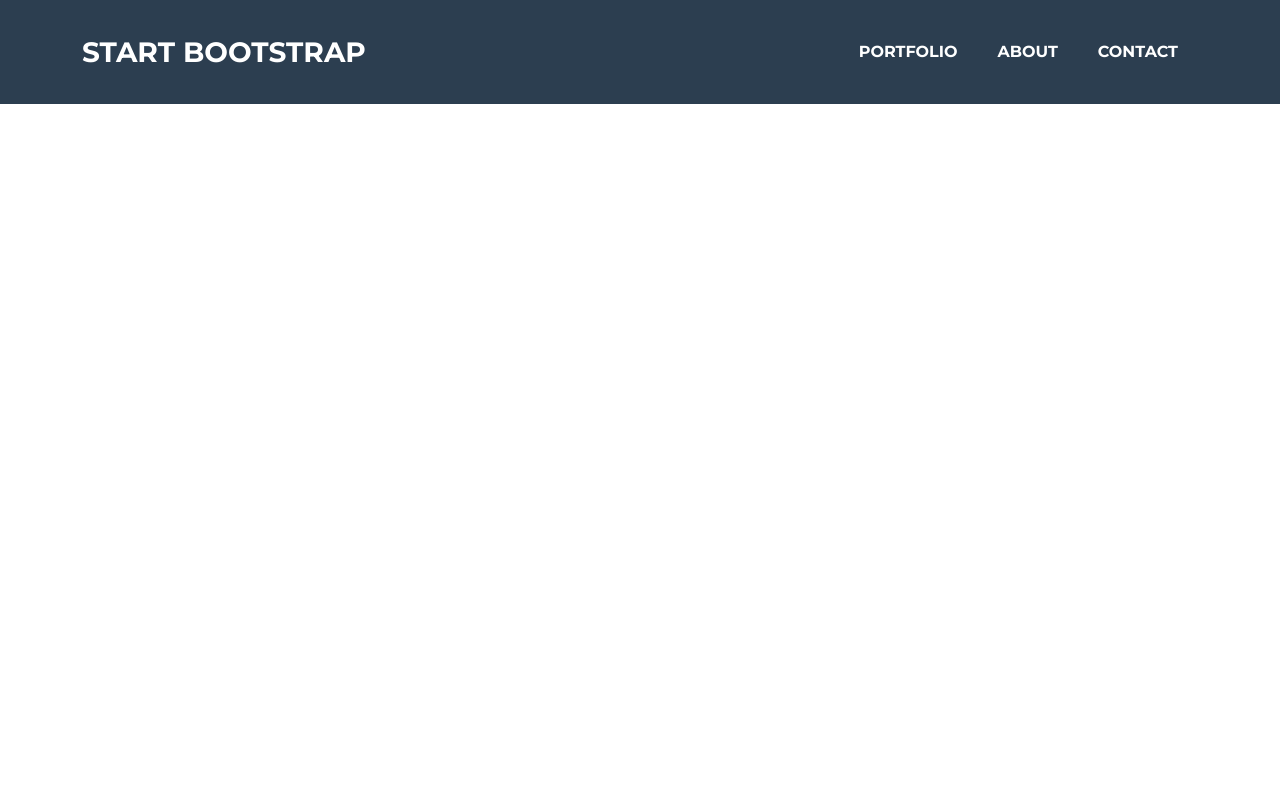
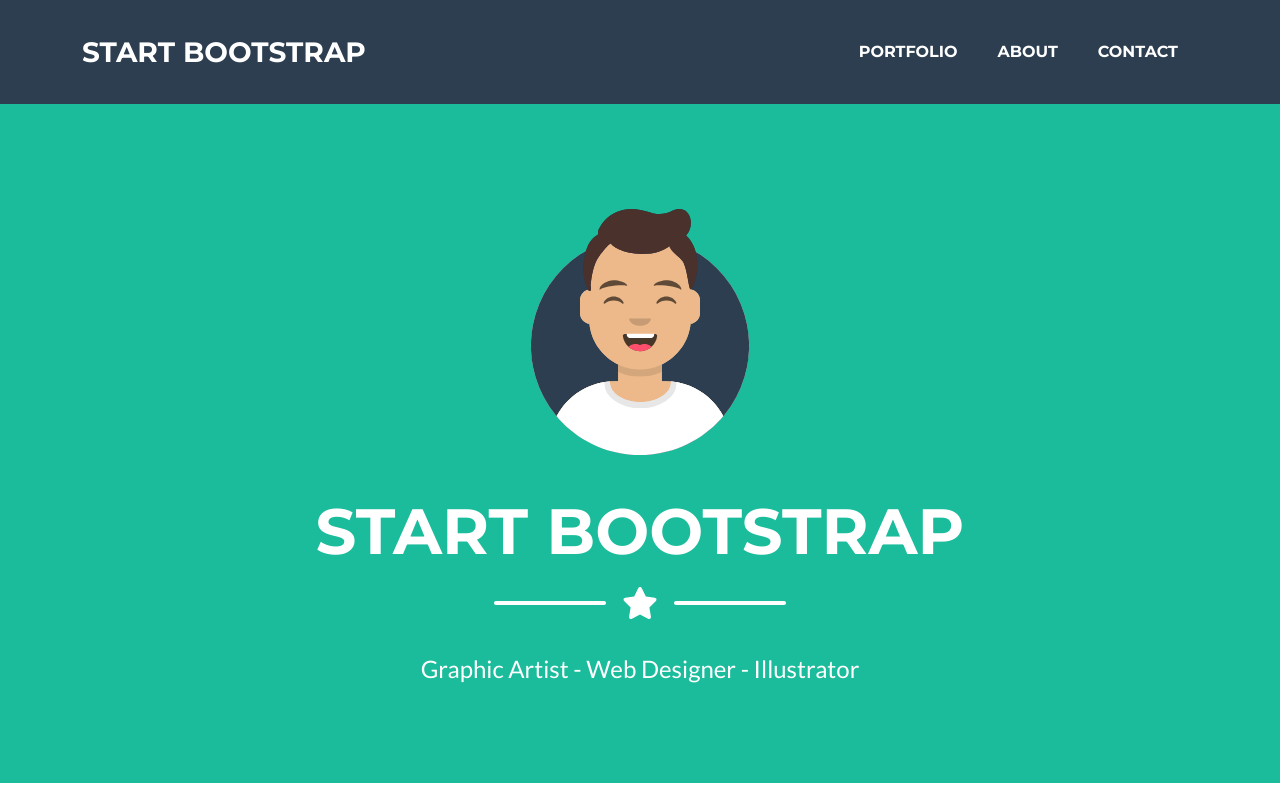
Before and after one commit to riostorresmao/actividad_branch, a plain HTML site: page index.html in a window 1280 px wide. Drawn offline with Linux system fonts and the light colour scheme.

Commit message:
se agraga

```diff
--- a/index.html
+++ b/index.html
@@ -4,6 +4,7 @@
     <link rel="stylesheet" href="libs/bootstrap-5.3.0-alpha3-dist/css/bootstrap.css">
      <link href="https://fonts.googleapis.com/css?family=Montserrat:400,700" rel="stylesheet" type="text/css" />
      <link href="https://fonts.googleapis.com/css?family=Lato:400,700,400italic,700italic" rel="stylesheet" type="text/css" />
+     <script src="https://use.fontawesome.com/releases/v6.3.0/js/all.js" crossorigin="anonymous"></script>
      <link href="css/style.css" rel="stylesheet" />
     <meta charset="UTF-8">
     <title>Freelancer</title>
@@ -25,5 +26,22 @@
             </div>
         </div>
     </nav>
+    <header class="masthead bg-primary text-white text-center">
+        <div class="container d-flex align-items-center flex-column">
+            <!-- Masthead Avatar Image-->
+            <img class="masthead-avatar mb-5" src="img/avataaars.svg" alt="..." />
+            <!-- Masthead Heading-->
+            <h1 class="masthead-heading text-uppercase mb-0">Start Bootstrap</h1>
+            <!-- Icon Divider-->
+            <div class="divider-custom divider-light">
+                <div class="divider-custom-line"></div>
+                <div class="divider-custom-icon"><i class="fas fa-star"></i></div>
+                <div class="divider-custom-line"></div>
+            </div>
+            <!-- Masthead Subheading-->
+            <p class="masthead-subheading font-weight-light mb-0">Graphic Artist - Web Designer - Illustrator</p>
+        </div>
+    </header>
+
 </body>
 </html>
```
